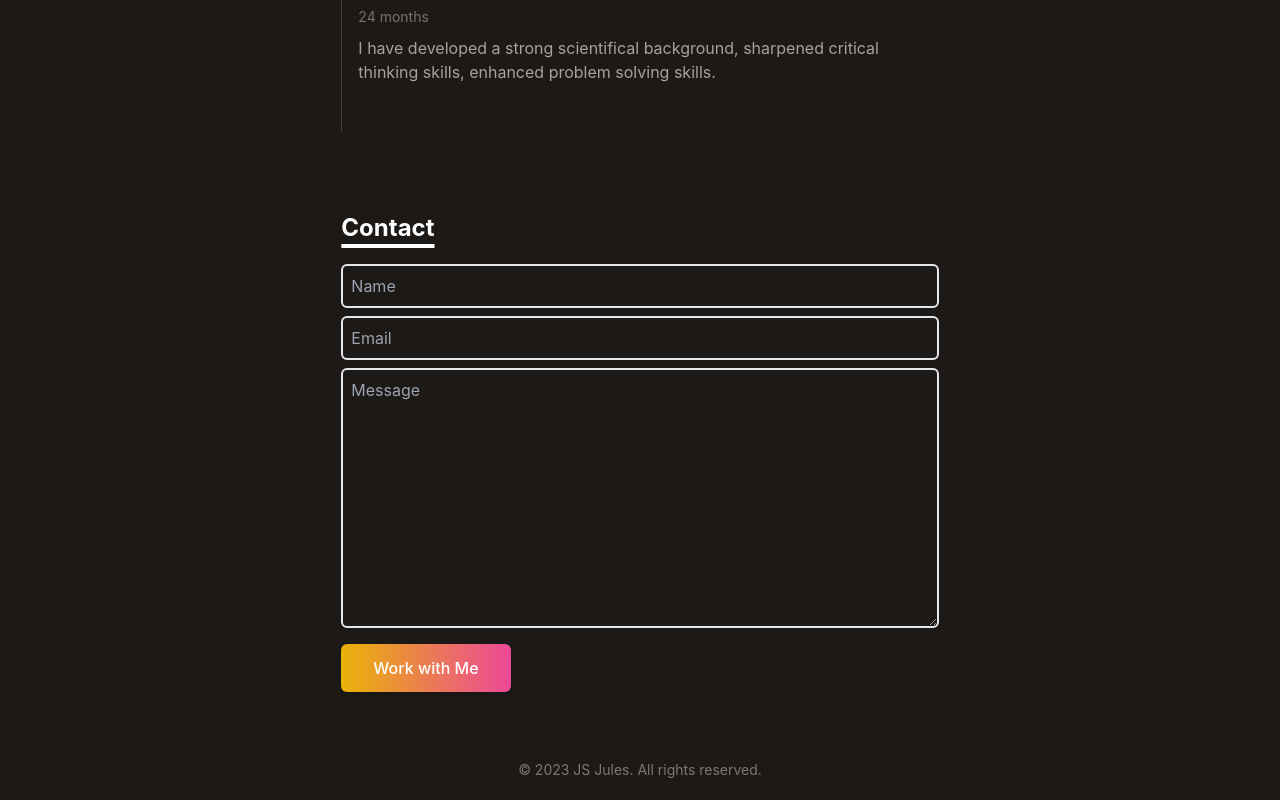
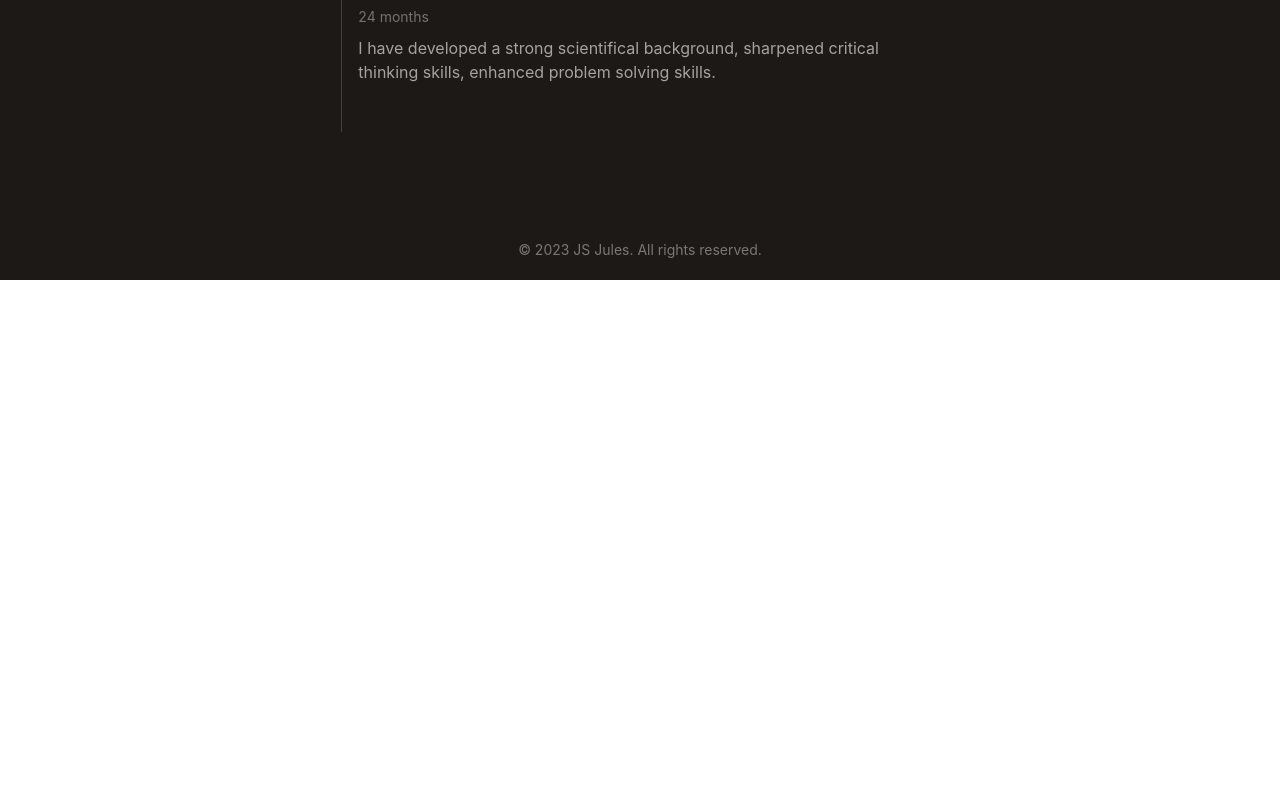
Before and after one commit to ContactJHC/awsm-portfolio, a React (Create React App) app: page / in a window 1280 px wide. Shown: the part 1930-2730 px from the top of the page. After the commit the page ends 2210 px from the top, so only its background shows below. Built offline with nearby package versions, Linux system fonts and the light colour scheme.

Commit message:
code cleaning

```diff
--- a/src/App.js
+++ b/src/App.js
@@ -1,7 +1,6 @@
 import React, { useState ,useEffect } from 'react'
 import Intro from './components/Intro'
 import Footer from './components/Footer'
-import Contact from './components/Contact'
 import Portfolio from './components/Portfolio'
 import Timeline from './components/Timeline'
 
@@ -80,7 +79,6 @@ function App() {
           <Intro />
           <Portfolio />
           <Timeline />
-          <Contact />
           <Footer />
         </div>
       </div>
```
